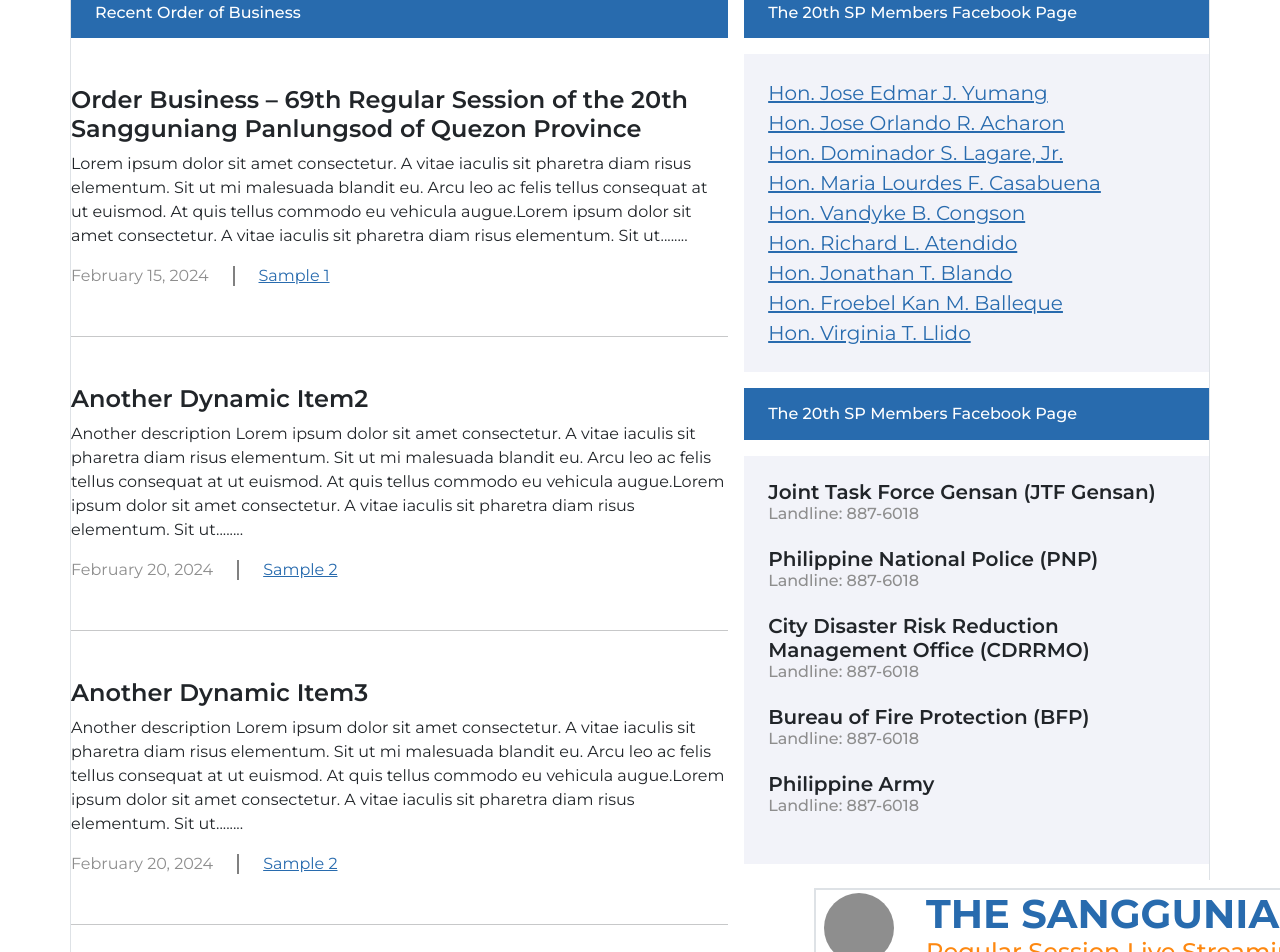
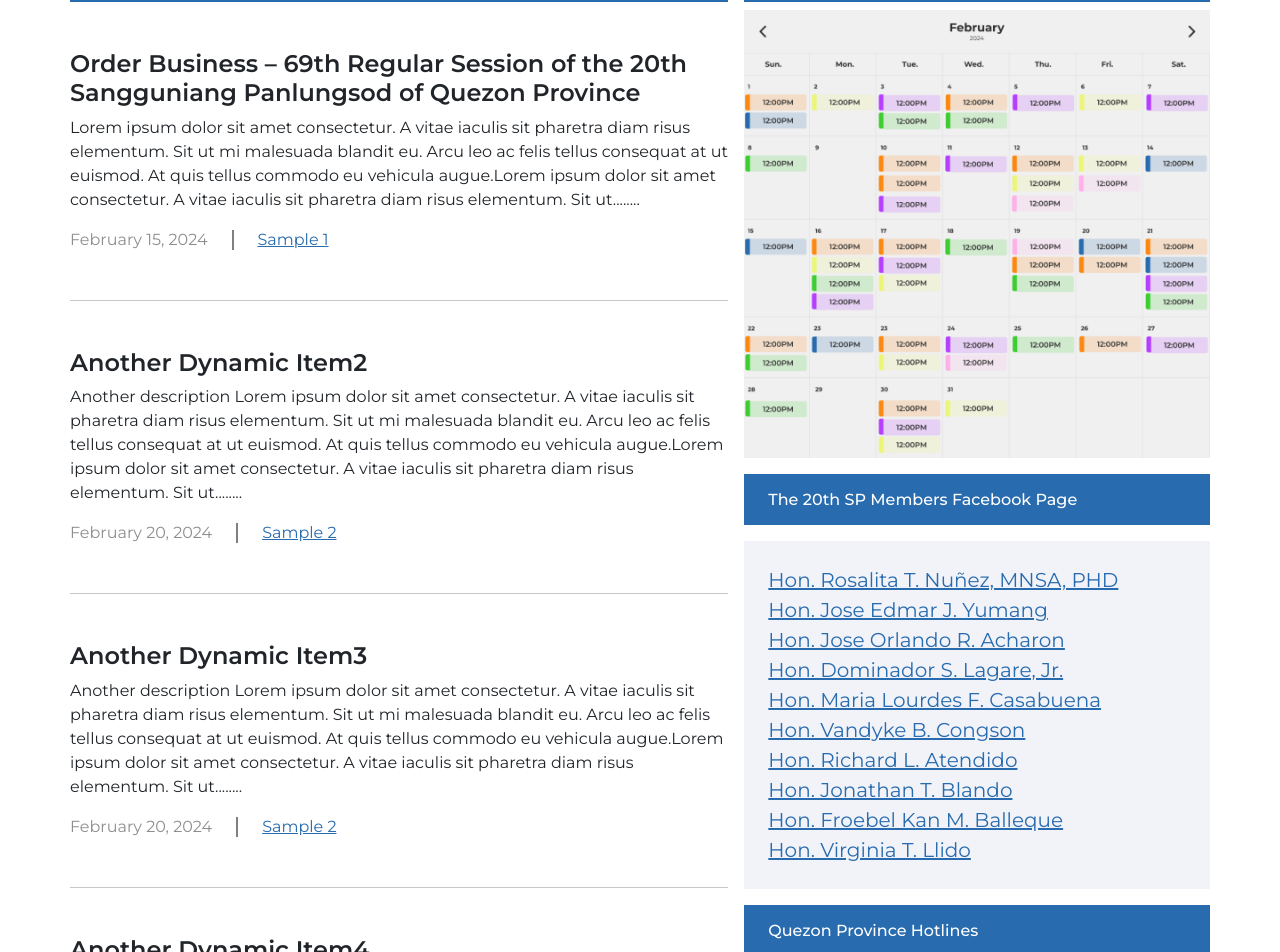
Before and after one commit to cessDevs1419/Electric-Legislative-Document-Website, a Vue app: page / in a window 1280 px wide. Shown: the part 1800-2752 px from the top of the page. Built offline with nearby package versions, Linux system fonts and the light colour scheme.

Commit message:
Added Mini Calendar in sidebar (placeholder img)

```diff
--- a/src/components/MembersListTemplateComponent.vue
+++ b/src/components/MembersListTemplateComponent.vue
@@ -5,7 +5,7 @@ import SidebarComponent from './SidebarComponent.vue';
 <template>
     <div class="card-body tertiary-bg my-3 p-4 position-relative">
             <p class="m-0 tertiary-font fs-5">
-                <slot name="memberName"></slot>
+                <slot name="1st-MemberName"></slot>
             </p>
             <p class="m-0 tertiary-font fs-5">
                 <slot name="2nd-MemberName"></slot>
--- /dev/null
+++ b/src/components/MiniCalendarTemplateComponent.vue
@@ -0,0 +1,12 @@
+<template>
+    <div class="card-body position-relative w-100">
+        <img src="../assets/images/calendar_placeholder.png" class="m-0 w-100">
+    </div>
+</template>
+
+<style scoped>
+    .card-body img{
+        max-height: 504px;
+        max-width: 545px;
+    }
+</style>
--- a/src/components/SidebarComponent.vue
+++ b/src/components/SidebarComponent.vue
@@ -5,7 +5,7 @@
 </script>
 
 <template>
-    <div class="card border-0">
+    <div class="card">
         <TitleContainerComponent>
             <template #heading>
                 <slot name="heading"></slot>
--- a/src/components/SidebarListComponent.vue
+++ b/src/components/SidebarListComponent.vue
@@ -1,57 +1,21 @@
-<template>
-    <TitleContainerComponent>
-      <template #heading>
-        <slot name="heading"></slot>
-      </template>
-    </TitleContainerComponent>
-    <ul class="list-unstyled">
-      <li class="text-decoration-none mt-5" v-for="(item, index) in paginatedItems" :key="index">
-        <MembersListTemplateComponent v-if="listType === 'membersList'" :list="item.link">
-          <template #memberName>{{ item.memberName }}</template>
-        </MembersListTemplateComponent>
-        <HotlinesTemplateComponent v-else>
-          <template #HotlineTitle></template>
-          <template #HotlineNumber></template>
-        </HotlinesTemplateComponent>
-      </li>
-    </ul>
-  </template>
+
+<script setup>
+  import HotlinesTemplateComponent from './HotlinesTemplateComponent.vue';
+  import MembersListTemplateComponent from './MembersListTemplateComponent.vue';
+  import TitleContainerComponent from './TitleContainerComponent.vue';
+  import MiniCalendarTemplateComponent from './MiniCalendarTemplateComponent.vue'
+</script>
 
 <script>
-  import HotlinesTemplateComponent from './HotlinesTemplateComponent.vue';
-  import MembersListTemplateComponent from './MembersListTemplateComponent.vue';
-  import TitleContainerComponent from './HeaderContainerComponent.vue';
-
 export default {
-    components: {
-      HotlinesTemplateComponent,
-      MembersListTemplateComponent,
-      TitleContainerComponent
-    },
   props: {
     items: {
       type: Array,
       required: true
     },
-      itemsOnPage: {
-        type: Number,
-        required: true
-      },
     listType: {
       type: String,
       required: true
-      }
-    },
-    data() {
-      return {
-        currentPage: 1
-      }
-    },
-    computed: {
-      paginatedItems() {
-        const startIndex = (this.currentPage - 1) * this.itemsPerPage;
-        const endIndex = startIndex + this.itemsPerPage;
-        return this.items.slice(startIndex, endIndex);
     }
   },
   mounted() {
@@ -60,11 +24,50 @@
     this.items.forEach(item => {
       console.log(item.memberName);
     });
-  },
-    methods: {
-      handlePageChange(page) {
-        this.currentPage = page;
-      }
   }
 }
 </script>
+
+
+
+
+<template>
+
+    <TitleContainerComponent>
+        <template #heading>
+            <slot name="heading" ></slot>
+        </template>
+    </TitleContainerComponent>
+  <ul class="list-unstyled">
+    <li class="text-decoration-none mt-2">
+      <MembersListTemplateComponent v-if="listType === 'membersList'" :list="items">
+        <template #1st-MemberName>Hon. Rosalita T. Nuñez, MNSA, PHD</template>
+        <template #2nd-MemberName>Hon. Jose Edmar J. Yumang</template>
+        <template #3rd-MemberName>Hon. Jose Orlando R. Acharon</template>
+        <template #4th-MemberName>Hon. Dominador S. Lagare, Jr.</template>
+        <template #5th-MemberName>Hon. Maria Lourdes F. Casabuena</template>
+        <template #6th-MemberName>Hon. Vandyke B. Congson</template>
+        <template #7th-MemberName>Hon. Richard L. Atendido</template>
+        <template #8th-MemberName>Hon. Jonathan T.  Blando</template>
+        <template #9th-MemberName>Hon. Froebel Kan M. Balleque</template>
+        <template #10th-MemberName>Hon. Virginia T. Llido</template>
+      </MembersListTemplateComponent>
+      <HotlinesTemplateComponent v-if="listType === 'hotlineList'" :list="items">
+        <template #HotlineTitle>Joint Task Force Gensan (JTF Gensan)</template>
+            <template #HotlineNumber>Landline: 887-6018</template>
+            <template #1HotlineTitle>Philippine National Police (PNP)</template>
+            <template #1HotlineNumber>Landline: 887-6018</template>
+            <template #2HotlineTitle>City Disaster Risk Reduction Management Office (CDRRMO)</template>
+            <template #2HotlineNumber>Landline: 887-6018</template>
+            <template #3HotlineTitle>Bureau of Fire Protection (BFP)</template>
+            <template #3HotlineNumber>Landline: 887-6018</template>
+            <template #4HotlineTitle>Philippine Army</template>
+            <template #4HotlineNumber>Landline: 887-6018</template>
+      </HotlinesTemplateComponent>
+      <MiniCalendarTemplateComponent v-if="listType === 'calendar'" :list="items">
+
+      </MiniCalendarTemplateComponent>
+    </li>
+  </ul>
+
+</template>
--- a/src/components/TemplateContainer.vue
+++ b/src/components/TemplateContainer.vue
@@ -1,11 +1,9 @@
 <template>
-    <div class="container-md border p-0">
+    <div class="container-md p-0">
         <slot></slot>
     </div>
 </template>
 
 <style scoped>
-    div{
-        border: 2px solid red;
-    }
+
 </style>
--- a/src/views/HomeView.vue
+++ b/src/views/HomeView.vue
@@ -120,7 +120,7 @@ import PaginationListComponentVue from '@/components/PaginationListComponent.vue
       </div>
 
       <div class="carousel-inner" >
-        <div class="carousel-item active" data-bs-interval="10000">
+        <div class="carousel-item active" data-bs-interval="5000">
           <div class="row">
             <div class="col">
               <h6>
@@ -133,7 +133,7 @@ import PaginationListComponentVue from '@/components/PaginationListComponent.vue
                 Lorem ipsum dolor sit amet consectetur. A vitae iaculis sit pharetra diam risus elementum. Sit ut mi malesuada blandit eu. Arcu leo ac felis tellus consequat at ut euismod. At quis tellus commodo eu vehicula augue.
               </p>
 
-              <div class="card-footer px-0 border-0 bg-transparent">
+              <div class="card-footer px-0 bg-transparent">
                 <router-link  class="nav-link tertiary-font text-primary fw-semibold m-0 text-decoration-none mb" to="/order-of-business">Learn More</router-link>
                 <div class="underline"></div>
               </div>
@@ -157,7 +157,7 @@ import PaginationListComponentVue from '@/components/PaginationListComponent.vue
                 Lorem ipsum dolor sit amet consectetur. A vitae iaculis sit pharetra diam risus elementum. Sit ut mi malesuada blandit eu. Arcu leo ac felis tellus consequat at ut euismod. At quis tellus commodo eu vehicula augue.
               </p>
 
-              <div class="card-footer px-0 border-0 bg-transparent">
+              <div class="card-footer px-0 bg-transparent">
                 <router-link  class="nav-link tertiary-font text-primary fw-semibold m-0 text-decoration-none mb" to="/order-of-business">Learn More</router-link>
                 <div class="underline"></div>
               </div>
@@ -181,7 +181,7 @@ import PaginationListComponentVue from '@/components/PaginationListComponent.vue
                 Lorem ipsum dolor sit amet consectetur. A vitae iaculis sit pharetra diam risus elementum. Sit ut mi malesuada blandit eu. Arcu leo ac felis tellus consequat at ut euismod. At quis tellus commodo eu vehicula augue.
               </p>
 
-              <div class="card-footer px-0 border-0 bg-transparent">
+              <div class="card-footer px-0 bg-transparent">
                 <router-link  class="nav-link tertiary-font text-primary fw-semibold m-0 text-decoration-none mb" to="/order-of-business">Learn More</router-link>
                 <div class="underline"></div>
               </div>
@@ -242,17 +242,27 @@ import PaginationListComponentVue from '@/components/PaginationListComponent.vue
 		</div>
 		<div class="col-lg-5">
         <!-- Sidebar -->
-        <SidebarComponent>
-                  <template #heading>The 20th SP Members Facebook Page</template>
-        </SidebarComponent>
+        <SidebarListComponentVue
+          :items="names"
+          :listType="'calendar'"
+        >
+            <template #heading>Calendar of Events</template>
+        </SidebarListComponentVue>
 
         <SidebarListComponentVue
-
           :items="names"
-          :itemsOnPage="5"
           :listType="'membersList'"
         >
-         <template #heading>The 999 SP Members Facebook Page</template>
+            <template #heading>The 20th SP Members Facebook Page</template>
+
+        </SidebarListComponentVue>
+
+        <SidebarListComponentVue
+          :items="names"
+          :listType="'hotlineList'"
+        >
+            <template #heading>Quezon Province Hotlines</template>
+
         </SidebarListComponentVue>
 		</div>
 	</div>
```
Also changed, not shown: src/assets/images/calendar_placeholder.png (added). Lines whose indentation alone changed are shown as unchanged.
